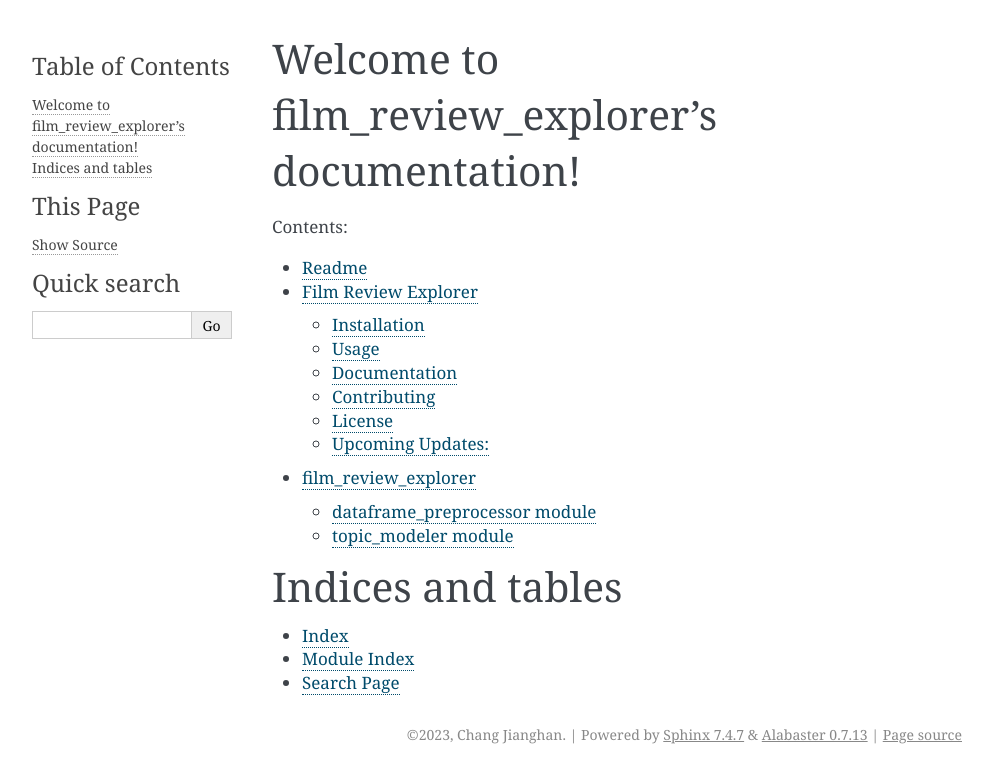
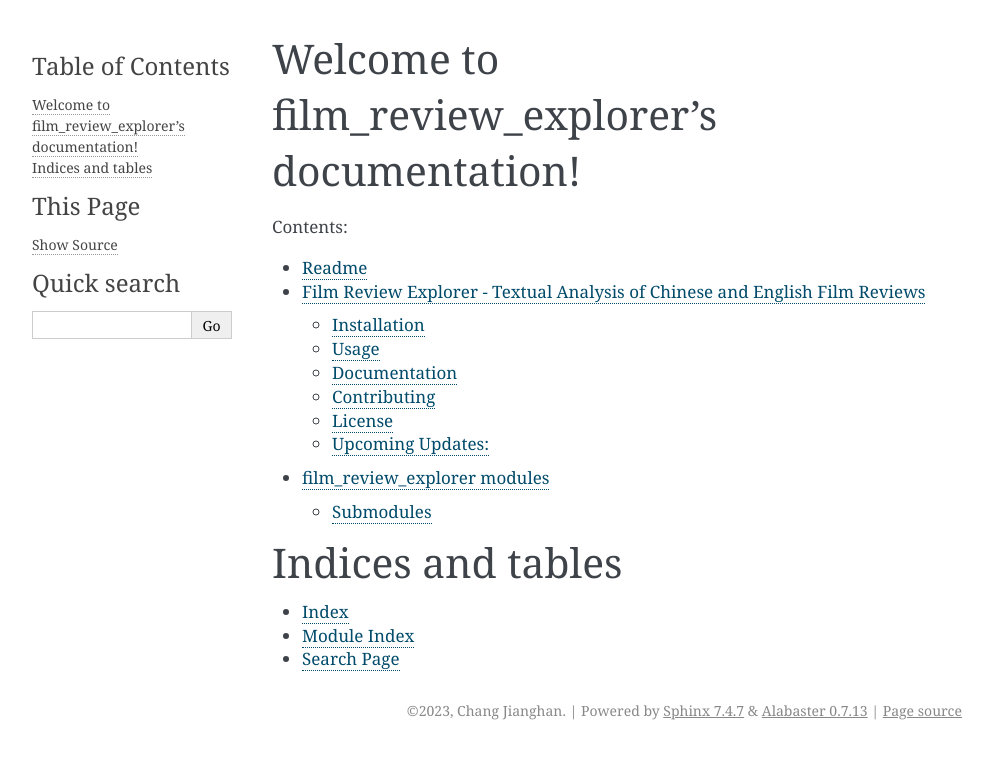
Before and after one commit to pip-chang/film_review_explorer, a Sphinx documentation site: the page built from docs/source/index.rst, in a window 1280 px wide. Shown: the top 783 px of the page, without its empty margins (148-1141 px from the left). Built offline with Sphinx 7.4.7, drawn with Linux system fonts in a browser that asks for light colours; pages that are not in the unit, such as notebooks, are missing from menus.

Commit message:
Update sphinx

```diff
--- a/README.md
+++ b/README.md
@@ -1,6 +1,7 @@
-# Film Review Explorer
+# Film Review Explorer - Textual Analysis of Chinese and English Film Reviews
 
 The film_review_explorer is a Python library for analyzing film reviews scraped from various websites with [this](https://github.com/pip-chang/film_review_scraper) library.
+
 
 ## Installation
 
--- a/docs/source/dataframe_preprocessor.rst
+++ b/docs/source/dataframe_preprocessor.rst
@@ -1,5 +1,5 @@
 dataframe\_preprocessor module
-------------------------------
+==============================
 
 .. automodule:: film_review_explorer.dataframe_preprocessor
    :members:
--- a/docs/source/index.rst
+++ b/docs/source/index.rst
@@ -7,7 +7,7 @@
 ================================================
 
 .. toctree::
-   :maxdepth: 4
+   :maxdepth: 2
    :caption: Contents:
 
    readme_link
--- a/docs/source/modules.rst
+++ b/docs/source/modules.rst
@@ -1,5 +1,8 @@
-film_review_explorer
-====================
+film\_review\_explorer modules
+==============================
+
+Submodules
+----------
 
 .. toctree::
    :maxdepth: 4
--- a/docs/source/topic_modeler.rst
+++ b/docs/source/topic_modeler.rst
@@ -1,5 +1,5 @@
 topic\_modeler module
----------------------
+=====================
 
 .. automodule:: film_review_explorer.topic_modeler
    :members:
```
